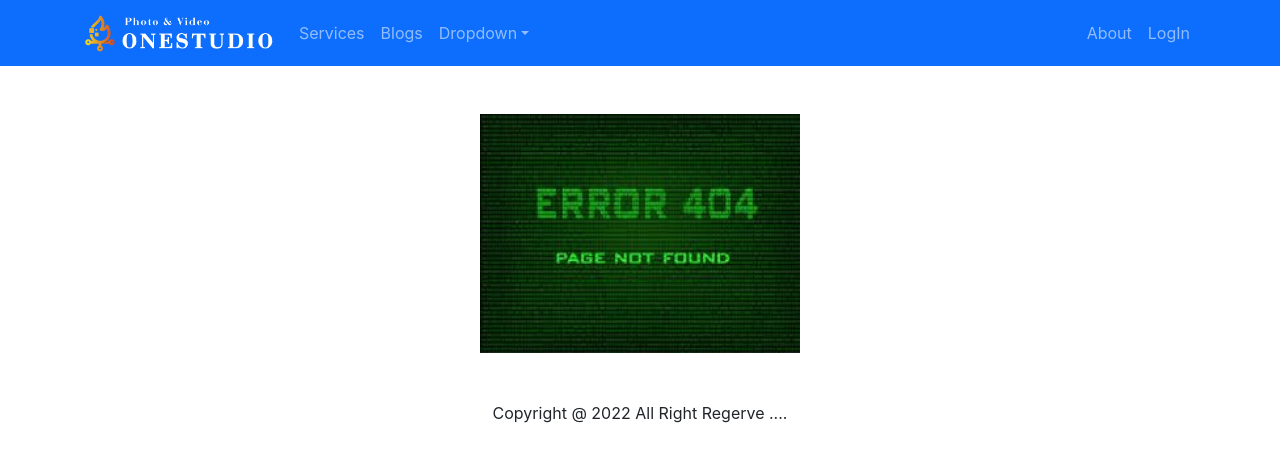
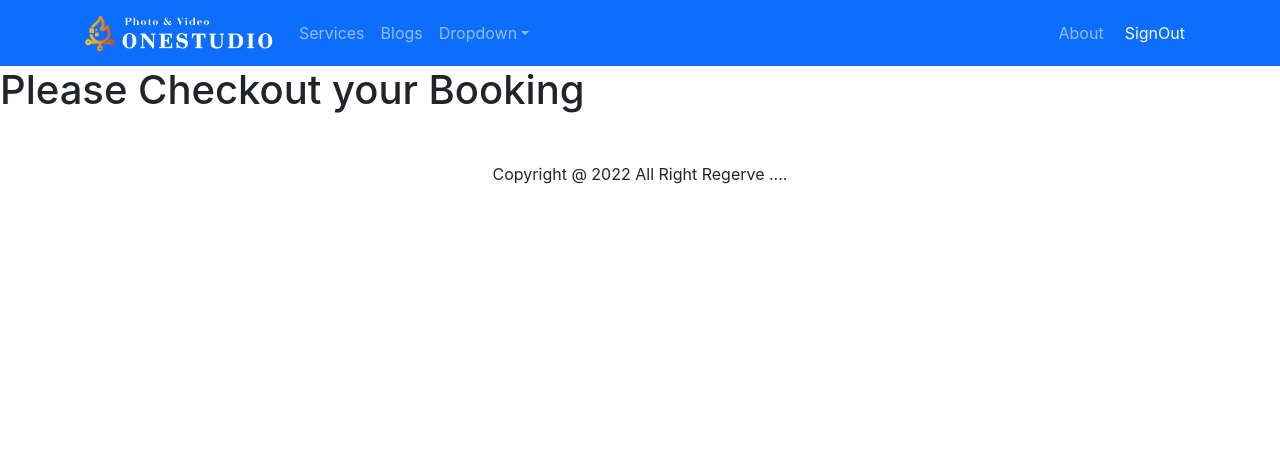
Before and after one commit to hasan71224/one-stdio, a React (Create React App) app: page /checkout in a window 1280 px wide. Shown: the top 462 px of the page. Built offline with nearby package versions, Linux system fonts and the light colour scheme; no server answers; sample sign-in values are in the browser's storage.

Commit message:
reload login page problem solve

```diff
--- a/src/App.js
+++ b/src/App.js
@@ -10,6 +10,7 @@ import Blogs from './Pages/Blogs/Blogs';
 import About from './Pages/About/About';
 import Login from './Pages/Login/Login/Login';
 import Register from './Pages/Login/Register/Register';
+import RequiredAuth from './Pages/Login/RequiredAuth/RequiredAuth';
 
 function App() {
   return (
@@ -18,7 +19,11 @@ function App() {
       <Routes>
         <Route path='/' element={<Home></Home>}></Route>
 
-        <Route path='/service/:serviceId' element={<CheckOut></CheckOut>}></Route>
+        <Route path='/checkout' element={
+          <RequiredAuth>
+            <CheckOut></CheckOut>
+          </RequiredAuth>
+        }></Route>
         <Route path='/blogs' element={<Blogs></Blogs>}></Route>
         <Route path='/about' element={<About></About>}></Route>
         <Route path='/login' element={<Login></Login>}></Route>
--- a/src/Pages/CheckOut/CheckOut.js
+++ b/src/Pages/CheckOut/CheckOut.js
@@ -2,10 +2,9 @@ import React from 'react';
 import { useParams } from 'react-router-dom';
 
 const CheckOut = () => {
-    const {serviceId} = useParams()
     return (
         <div>
-            <h1>this is checkout page, Service number:{serviceId}</h1>
+            <h1>Please Checkout your Booking</h1>
         </div>
     );
 };
--- a/src/Pages/Home/Service/Service.js
+++ b/src/Pages/Home/Service/Service.js
@@ -1,14 +1,12 @@
 import React from 'react';
 import { Button, Card } from 'react-bootstrap';
-import { useNavigate } from 'react-router-dom';
+import { Link, useNavigate } from 'react-router-dom';
 import './Service.css'
 
 const Service = ({ service }) => {
-    const {id, name, price, img, description } = service;
+    const {name, price, img, description } = service;
     const navigate = useNavigate()
-    const navigateToServiceDetails=(id)=>{
-        navigate(`service/${id}`)
-    }
+
     return (
         <div>
             <Card style={{ width: '18rem' }}>
@@ -17,7 +15,11 @@ const Service = ({ service }) => {
                     <Card.Title>{name}</Card.Title>
                     <Card.Text>{description} </Card.Text>
                     <Card.Text>Price: $ {price} </Card.Text>
-                    <Button onClick={()=>navigateToServiceDetails(id)} variant="primary">Service Details</Button>
+                    <div className='text-center'>
+                        <Link to='/checkout'>
+                        <Button className='btn btn-primary mt-3 w-75'>Proceed CheckOut</Button>
+                        </Link>
+                    </div>
                 </Card.Body>
             </Card>
         </div>
--- a/src/Pages/Login/Login/Login.js
+++ b/src/Pages/Login/Login/Login.js
@@ -66,6 +66,8 @@ const Login = () => {
                 </Form>
                 {errorElement}
                 <p className='mt-3'>New to One studio? <span className='text-danger' style={{ cursor: "pointer" }} onClick={navigateRegister}>Register</span> </p>
+
+                <p className='mt-3'>Forget Password? <span className='text-danger' style={{ cursor: "pointer" }} onClick={navigateRegister}>Reset</span> </p>
             </div>
 
             <div>
--- a/src/Pages/Login/Register/Register.js
+++ b/src/Pages/Login/Register/Register.js
@@ -64,7 +64,7 @@ const Register = () => {
                         <Form.Control name='password' type="password" placeholder="Password" required />
                     </Form.Group>
                     <Form.Group className="mb-3" controlId="formBasicCheckbox">
-                        <Form.Check name='terms' type="checkbox" label="Check me out" required/>
+                        <Form.Check name='terms' type="checkbox" label="Accept Terms and Condition" required/>
                     </Form.Group>
                     <Button className='w-50 mx-auto d-block mt-3' variant="primary" type="submit">
                         Register
--- /dev/null
+++ b/src/Pages/Login/RequiredAuth/RequiredAuth.js
@@ -0,0 +1,20 @@
+import React from 'react';
+import { useAuthState } from 'react-firebase-hooks/auth';
+import { Navigate, useLocation } from 'react-router-dom';
+import auth from '../../../firebase.init';
+import Loading from '../../Shared/Loading/Loading';
+
+const RequiredAuth = ({children}) => {
+    const [user, loading] = useAuthState(auth);
+    const location = useLocation();
+
+    if(loading){
+        return <Loading></Loading>
+    }
+    if(!user){
+        return <Navigate to='/login' state={{from:location}} replace></Navigate>
+    }
+    return children;
+};
+
+export default RequiredAuth;
--- a/src/Pages/Shared/Header/Header.js
+++ b/src/Pages/Shared/Header/Header.js
@@ -1,9 +1,16 @@
+import { signOut } from 'firebase/auth';
 import React from 'react';
 import { Container, Nav, Navbar, NavDropdown } from 'react-bootstrap';
+import { useAuthState } from 'react-firebase-hooks/auth';
 import { Link } from 'react-router-dom';
+import auth from '../../../firebase.init';
 import logo from '../../../images/onestudiologo.png'
 
 const Header = () => {
+    const [user] = useAuthState(auth)
+    const handleSignOut = () =>{
+        signOut(auth)
+    }
     return (
         <>
             <Navbar collapseOnSelect expand="lg" bg="primary" variant="dark" sticky='top'>
@@ -24,7 +31,12 @@ const Header = () => {
                         </Nav>
                         <Nav>
                             <Nav.Link as={Link} to='about'>About</Nav.Link>
-                            <Nav.Link as={Link} to='login'>LogIn</Nav.Link>
+                            {
+                                user ?
+                                <button className='btn btn-link text-light text-decoration-none' onClick={handleSignOut}>SignOut</button>
+                                :
+                                <Nav.Link as={Link} to='login'>LogIn</Nav.Link>
+                            }
 
                         </Nav>
                     </Navbar.Collapse>
--- /dev/null
+++ b/src/Pages/Shared/Loading/Loading.js
@@ -0,0 +1,12 @@
+import React from 'react';
+import { Spinner } from 'react-bootstrap';
+
+const Loading = () => {
+    return (
+        <div style={{height: '400px'}} className='w-100 d-flex justify-content-center align-items-center'>
+            <Spinner animation="border" variant="primary" />
+        </div>
+    );
+};
+
+export default Loading;
```
